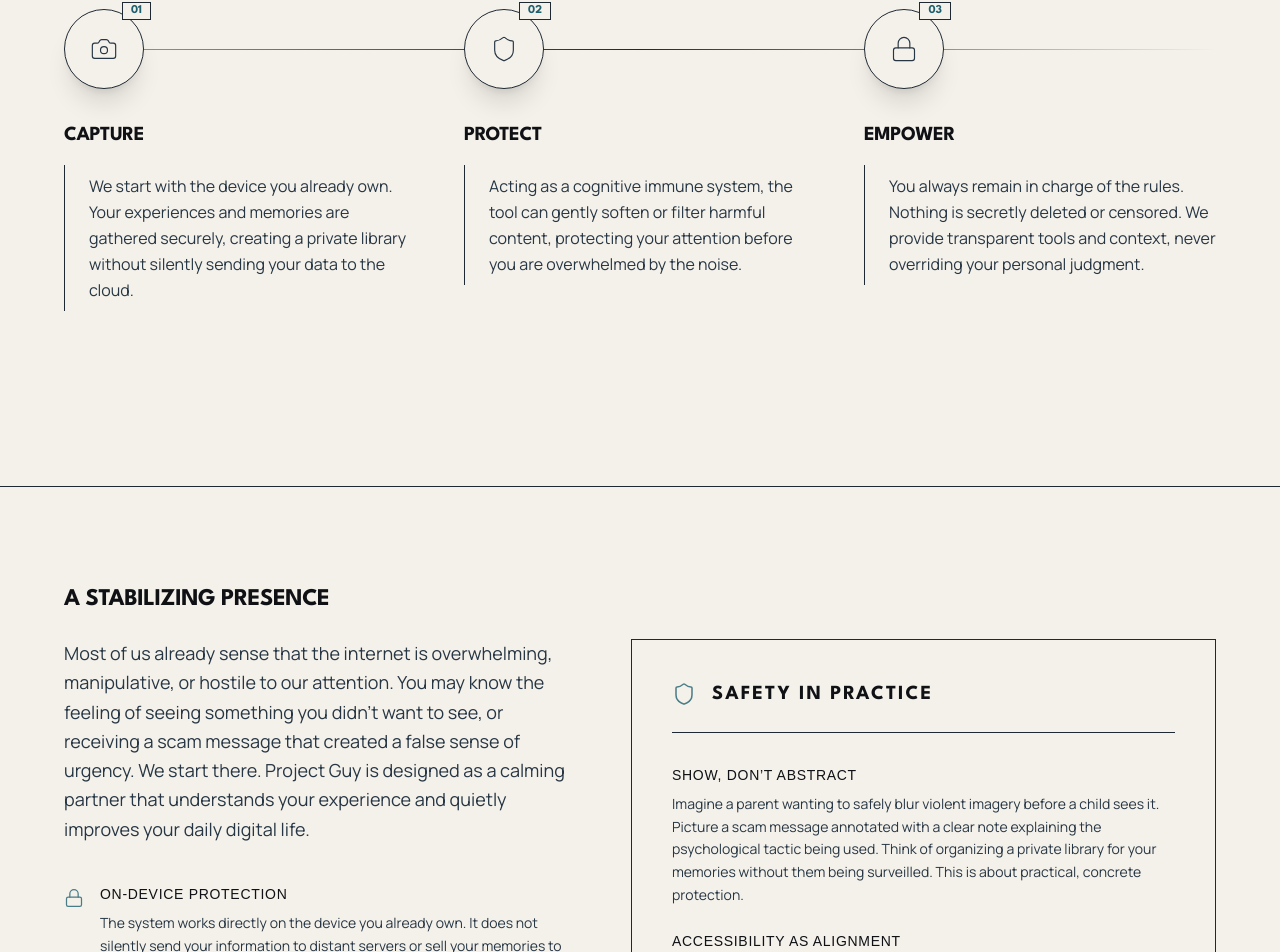
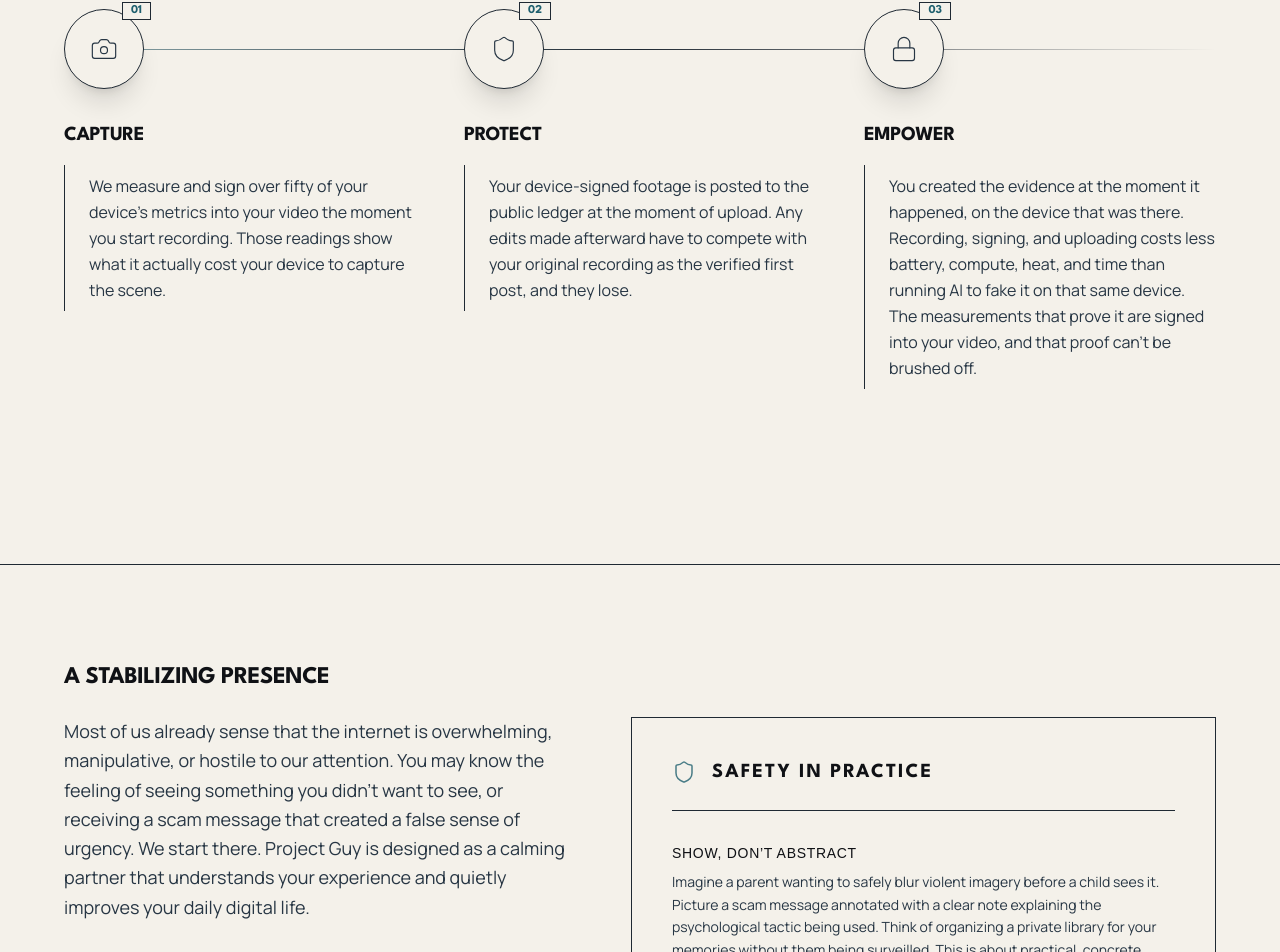
Before and after one commit to DoubleThinkSolutions/doublethink-landing-page, a Next.js app: page /osp in a window 1280 px wide. Shown: the part 1080-2032 px from the top of the page. Built offline with nearby package versions, Linux system fonts and the light colour scheme.

Commit message:
OSP architecture copy rewrite

```diff
--- a/app/osp/OSPClient.tsx
+++ b/app/osp/OSPClient.tsx
@@ -48,19 +48,19 @@ const architectureSteps = [
   {
     title: "Capture",
     number: "01",
-    desc: "We start with the device you already own. Your experiences and memories are gathered securely, creating a private library without silently sending your data to the cloud.",
+    desc: "We measure and sign over fifty of your device's metrics into your video the moment you start recording. Those readings show what it actually cost your device to capture the scene.",
     icon: Camera
   },
   {
     title: "Protect",
     number: "02",
-    desc: "Acting as a cognitive immune system, the tool can gently soften or filter harmful content, protecting your attention before you are overwhelmed by the noise.",
+    desc: "Your device-signed footage is posted to the public ledger at the moment of upload. Any edits made afterward have to compete with your original recording as the verified first post, and they lose.",
     icon: Shield
   },
   {
     title: "Empower",
     number: "03",
-    desc: "You always remain in charge of the rules. Nothing is secretly deleted or censored. We provide transparent tools and context, never overriding your personal judgment.",
+    desc: "You created the evidence at the moment it happened, on the device that was there. Recording, signing, and uploading costs less battery, compute, heat, and time than running AI to fake it on that same device. The measurements that prove it are signed into your video, and that proof can't be brushed off.",
     icon: Lock
   }
 ];
```
